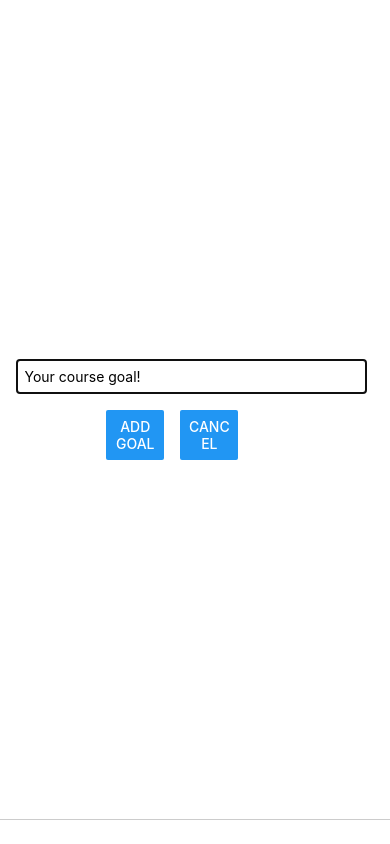
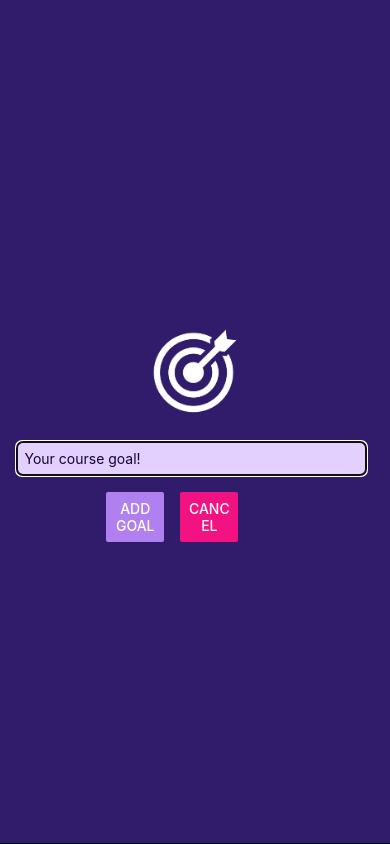
Before and after one commit to Facuscar/NRNCourse, a React Native app: screen / in a window 390 px wide. Both pictures are taken after a click on the button "ADD NEW GOAL". Built offline with nearby package versions, Linux system fonts and the light colour scheme.

Commit message:
Fix styles

```diff
--- a/App.js
+++ b/App.js
@@ -1,6 +1,7 @@
 import { useState } from 'react';
 
 import { StyleSheet, View, FlatList, Button } from 'react-native';
+import { StatusBar } from 'expo-status-bar';
 
 import GoalItem from './components/GoalItem';
 import GoalInput from './components/GoalInput';
@@ -35,9 +36,17 @@ export default function App() {
   }
 
   return (
+    <>
+    <StatusBar style="light" />
       <View style={styles.appContainer}>
         <Button title='Add New Goal' color="#5e0acc" onPress={startAddGoalHandler} />
-      <GoalInput enteredGoalText={enteredGoalText} goalInputHandler={goalInputHandler} addGoalHandler={addGoalHandler} isModalOpen={isModalOpen} endAddGoalHandler={endAddGoalHandler}  />
+        <GoalInput
+          enteredGoalText={enteredGoalText}
+          goalInputHandler={goalInputHandler}
+          addGoalHandler={addGoalHandler}
+          isModalOpen={isModalOpen}
+          endAddGoalHandler={endAddGoalHandler}
+          />
         <View style={styles.goalsContainer}>
           <FlatList data={courseGoals} keyExtractor={(item) => item.id} renderItem={(goal) => {
             return (
@@ -46,6 +55,7 @@ export default function App() {
           }} />
         </View>
       </View>
+        </>
   );
 }
 
--- a/app.json
+++ b/app.json
@@ -6,6 +6,7 @@
     "orientation": "portrait",
     "icon": "./assets/icon.png",
     "userInterfaceStyle": "light",
+    "backgroundColor": "#1e085a",
     "splash": {
       "image": "./assets/splash.png",
       "resizeMode": "contain",
--- a/components/GoalInput.js
+++ b/components/GoalInput.js
@@ -1,16 +1,23 @@
-import { View, TextInput, Button, StyleSheet, Modal } from "react-native"
+import { View, TextInput, Button, StyleSheet, Modal, Image } from "react-native"
 
-const GoalInput = ({ goalInputHandler, enteredGoalText, addGoalHandler, isModalOpen, endAddGoalHandler }) => {
+const GoalInput = ({
+    endAddGoalHandler,
+    goalInputHandler,
+    enteredGoalText,
+    addGoalHandler,
+    isModalOpen,
+  }) => {
    return (
     <Modal visible={isModalOpen} animationType="slide">
       <View style={styles.inputContainer}>
+        <Image style={styles.image} source={require('../assets/images/goal.png')} />
         <TextInput placeholder='Your course goal!' style={styles.textInput} onChangeText={goalInputHandler} value={enteredGoalText} />
         <View style={styles.buttonContainer}>
           <View style={styles.button}>
-            <Button title='Add goal' onPress={addGoalHandler} />
+            <Button title='Add goal' onPress={addGoalHandler} color={"#b180f0"} />
           </View>
           <View style={styles.button}>
-            <Button title="Cancel" onPress={endAddGoalHandler} />
+            <Button title="Cancel" onPress={endAddGoalHandler} color={"#f31282"} />
           </View>
         </View>
       </View>
@@ -25,16 +32,18 @@ const styles = StyleSheet.create({
     justifyContent: "center",
     alignItems: "center",
     borderBottomWidth: 1,
-    borderBottomColor: "#cccccc",
-    marginBottom: 24,
     flex: 1,
+    backgroundColor: "#311b6b",
   },
   textInput: {
     borderWidth: 1,
-    borderColor: "#cccccc",
+    borderColor: "#e4d0ff",
+    backgroundColor: "#e4d0ff",
     width: "90%",
     marginRight: 8,
     padding: 8,
+    color: "#120438",
+    borderRadius: 6,
   },
   buttonContainer: {
     marginTop: 16,
@@ -43,5 +52,10 @@ const styles = StyleSheet.create({
   button: {
     width: "30%",
     marginHorizontal: 8,
+  },
+  image: {
+    width: 100,
+    height: 100,
+    margin: 20,
   }
 })
```
Also changed, not shown: assets/images/goal.png (added). Lines whose indentation alone changed are shown as unchanged.
